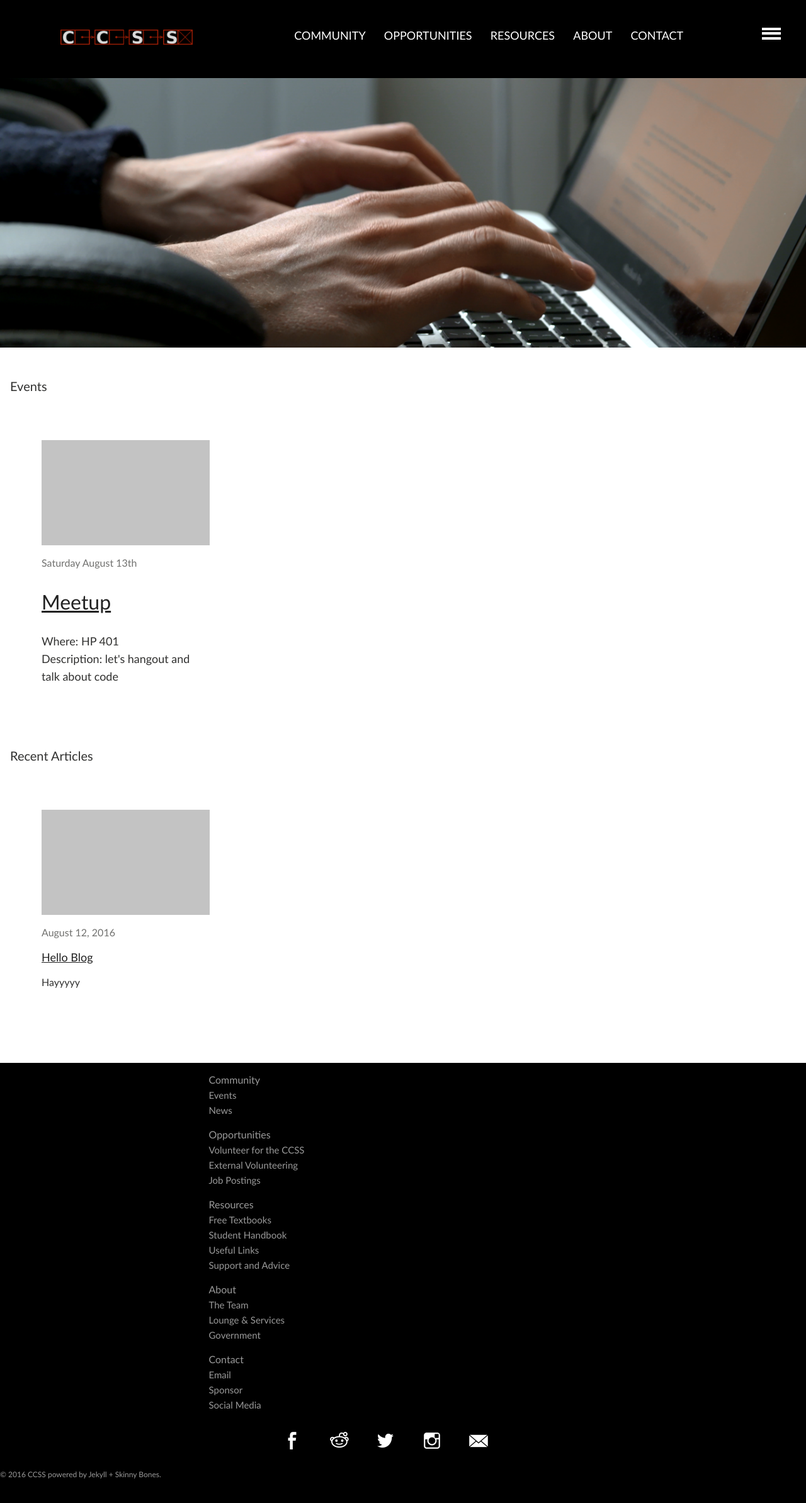
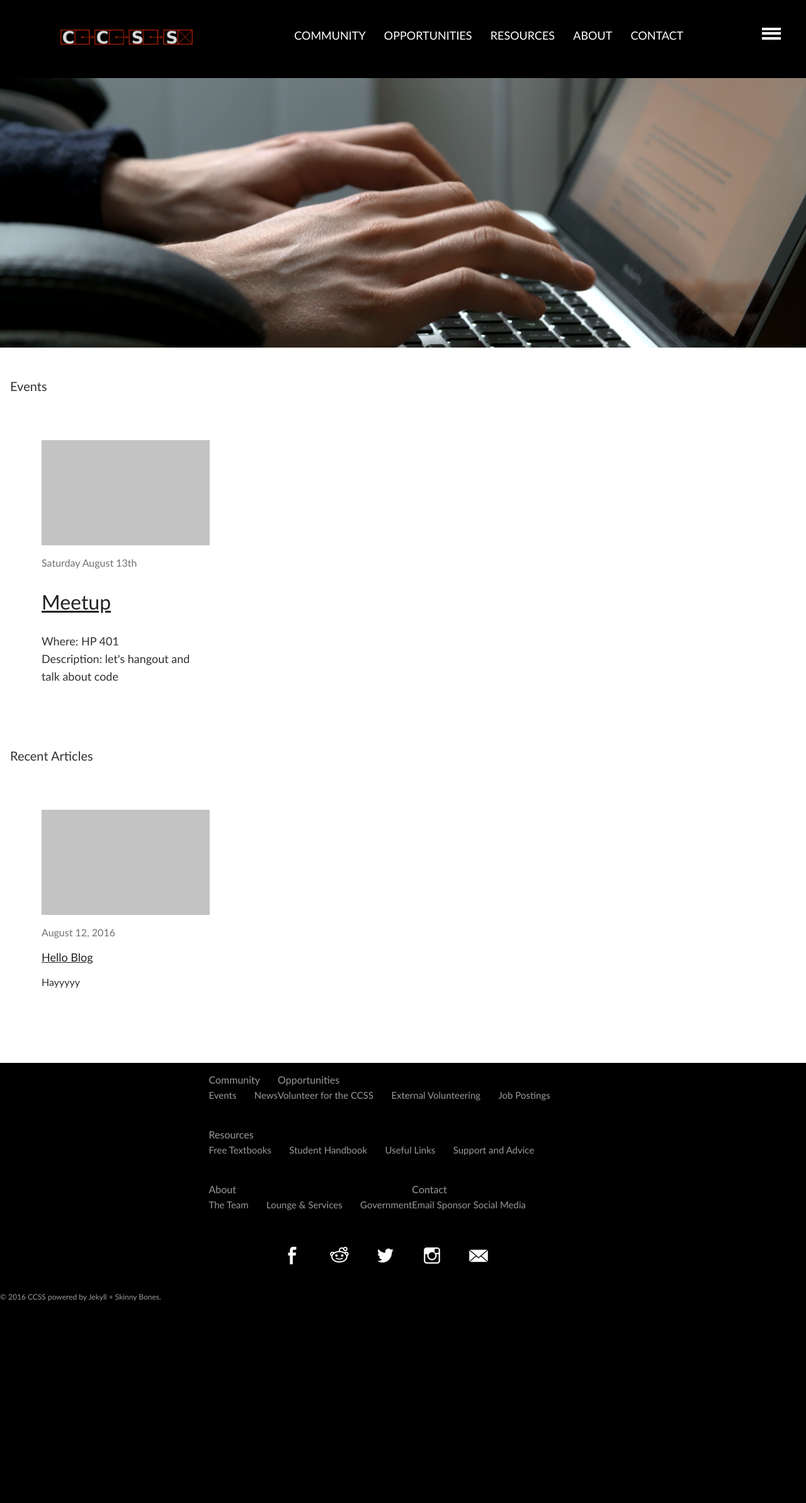
Before and after one commit to brittnylapierre/ccss_web, a Jekyll site: the page built from index.md, in a window 1280 px wide. Shown: the top 2387 px of the page at 63% size. Built offline with Jekyll 4.4.1, drawn with Linux system fonts in a browser that asks for light colours.

Commit message:
Updated _layout.scss

```diff
--- a/_sass/_layout.scss
+++ b/_sass/_layout.scss
@@ -427,19 +427,23 @@
     	position: relative;
     	margin: auto;
     	width: 617px;
+        li {
+    		display: inline-block
+        }
     }
     .social-media-links{
     	position: relative;
     	margin: auto;
     	width: 400px;
+        li {
+    		display: inline-block
+        }
     }
     ul{
-    	width: 1000px;
         position: relative;
         margin: auto;
     	li {
-    		position: relative;
-        	margin: auto;
+    		display: inline-block
         }
     }
 }
```
